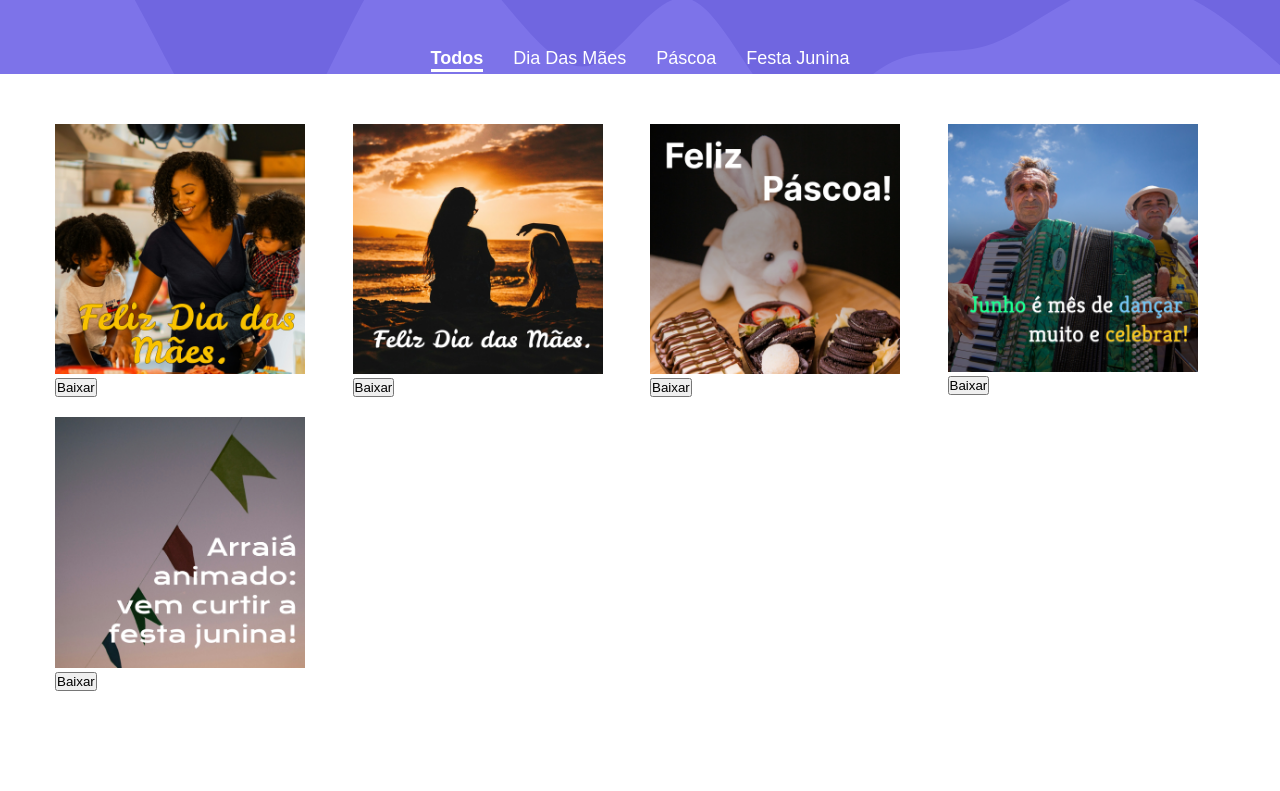
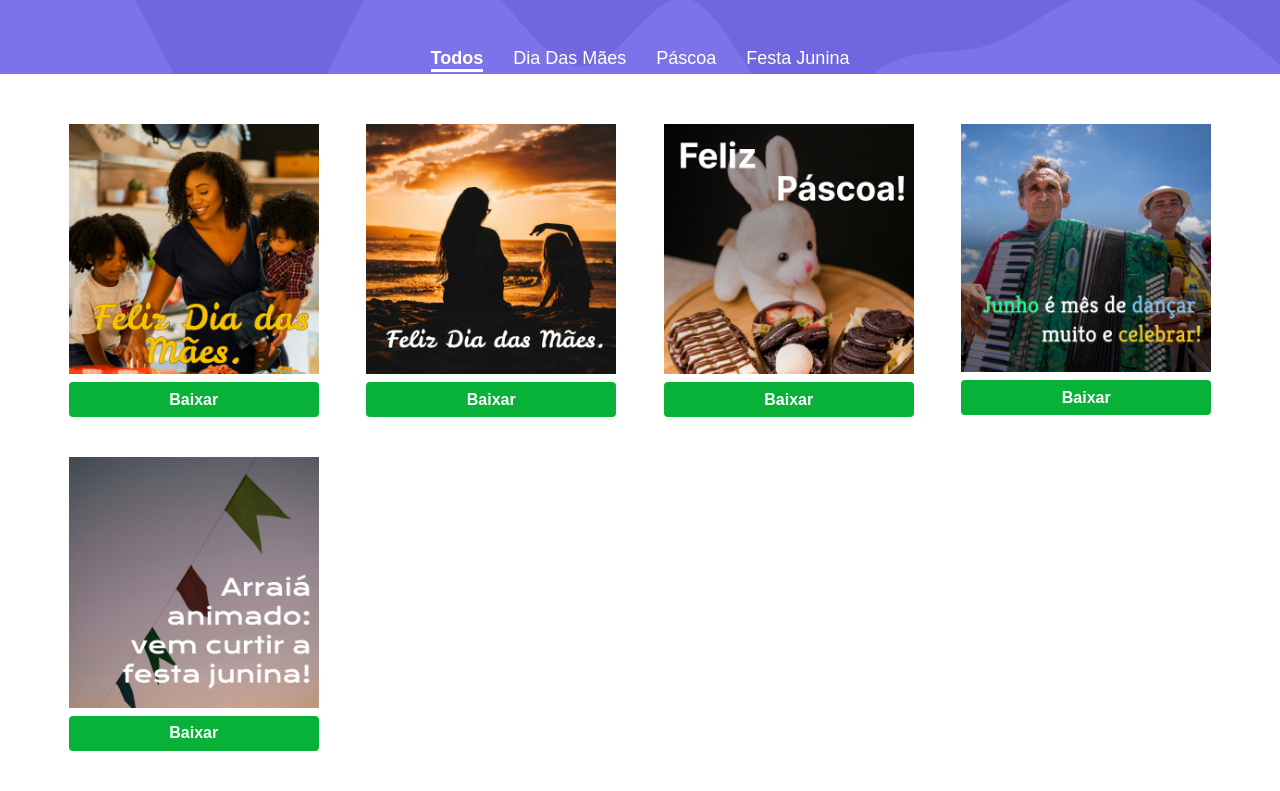
Before and after one commit to Sara01romao/galeria-post, a PHP site: page / in a window 1280 px wide. Shown: the part 54-845 px from the top of the page. Before the commit the page ends 745 px from the top, so only its background shows below. Run offline with PHP 8.4, Linux system fonts and the light colour scheme; some libraries are stand-ins or nearby versions.

Commit message:
style: melhoria layout card da img

```diff
--- a/styles.css
+++ b/styles.css
@@ -120,11 +120,11 @@
   margin-top: 50px;
 
   display: grid;
-  gap: 20px;
+  gap: 40px 20px;
   grid-template-columns: repeat( auto-fill, minmax(250px, 1fr) );
 
   justify-items: center;
-  padding: 0px 15px;
+  padding: 0px 15px 40px;
 
 }
 
@@ -136,6 +136,24 @@
 
 .galeria img:hover{
   box-shadow: rgba(103, 77, 138, 0.25) 0px 14px 28px, rgba(74, 56, 99, 0.22) 0px 10px 10px;
+}
+
+
+.cardImg{
+    display: flex;
+    flex-direction: column;
+    gap: 8px;
+}
+
+.cardImg button{
+    background: #08b239;
+    border: none;
+    height: 35px;
+    border-radius: 4px;
+    color: #fff;
+    font-weight: bold;
+    font-size: 16px;
+    cursor: pointer;
 }
 
 
```
